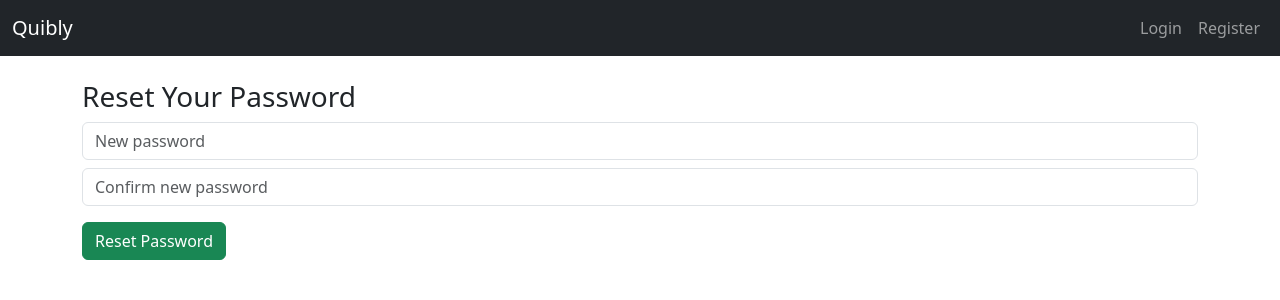
After one commit to vinay2105/QUIBLY, a Django app: page /reset-password/ in a window 1280 px wide. The commit adds this page. Shown: the top 300 px of the page. Run offline with Django 5.2, Linux system fonts and the light colour scheme.

Commit message:
Add custom forgot password flow with OTP verification

```diff
--- a/quibly_core/urls.py
+++ b/quibly_core/urls.py
@@ -13,6 +13,10 @@ urlpatterns = [
     path('like/<int:tweet_id>/', views.like_tweet_view, name='like_tweet'),
     path('comment/<int:tweet_id>/', views.comment_tweet_view, name='comment_tweet'),
     path('tweet/<int:tweet_id>/', views.view_tweet_view, name='view_tweet'),
+    path('forgot-password/', views.forgot_password_view, name='forgot_password'),
+path('verify-reset-otp/', views.verify_reset_otp_view, name='verify_reset_otp'),
+path('reset-password/', views.reset_password_view, name='reset_password'),
+
 
 
 
--- a/quibly_core/views.py
+++ b/quibly_core/views.py
@@ -168,3 +168,65 @@ def view_tweet_view(request, tweet_id):
         form = CommentForm()
 
     return render(request, 'view_tweet.html', {'tweet': tweet, 'form': form, 'comments': comments})
+
+
+from django.contrib.auth.models import User
+from django.core.mail import send_mail
+from django.contrib.auth.hashers import make_password
+
+def forgot_password_view(request):
+    if request.method == 'POST':
+        email = request.POST['email']
+        try:
+            user = User.objects.get(email=email)
+            otp = str(random.randint(100000, 999999))
+            request.session['reset_email'] = email
+            request.session['reset_otp'] = otp
+
+            send_mail(
+                'Your OTP to reset password - Quibly',
+                f'Your OTP is: {otp}',
+                'noreply@quibly.com',
+                [email],
+                fail_silently=False
+            )
+            messages.success(request, 'OTP sent to your email.')
+            return redirect('verify_reset_otp')
+        except User.DoesNotExist:
+            messages.error(request, 'No account with this email.')
+    return render(request, 'forgot_password.html')
+
+
+def verify_reset_otp_view(request):
+    if request.method == 'POST':
+        entered_otp = request.POST['otp']
+        if entered_otp == request.session.get('reset_otp'):
+            return redirect('reset_password')
+        else:
+            messages.error(request, 'Invalid OTP')
+            return redirect('verify_reset_otp')
+    return render(request, 'verify_reset_otp.html')
+
+
+def reset_password_view(request):
+    if request.method == 'POST':
+        password1 = request.POST['password1']
+        password2 = request.POST['password2']
+        if password1 == password2:
+            email = request.session.get('reset_email')
+            try:
+                user = User.objects.get(email=email)
+                user.password = make_password(password1)
+                user.save()
+
+                # Clear session
+                request.session.pop('reset_email')
+                request.session.pop('reset_otp')
+
+                messages.success(request, 'Password reset successful.')
+                return redirect('login')
+            except User.DoesNotExist:
+                messages.error(request, 'Something went wrong.')
+        else:
+            messages.error(request, 'Passwords do not match.')
+    return render(request, 'reset_password.html')
--- a/templates/login.html
+++ b/templates/login.html
@@ -19,6 +19,8 @@
         <label for="password" class="form-label">Password</label>
         <input type="password" class="form-control" name="password" required>
     </div>
+    <p class="mt-2"><a href="{% url 'forgot_password' %}">Forgot Password?</a></p>
+
     <button type="submit" class="btn btn-primary">Login</button>
 </form>
 
--- /dev/null
+++ b/templates/reset_password.html
@@ -0,0 +1,11 @@
+{% extends 'base.html' %}
+{% block title %}Reset Password{% endblock %}
+{% block content %}
+<h3>Reset Your Password</h3>
+<form method="post">
+    {% csrf_token %}
+    <input type="password" name="password1" class="form-control mb-2" placeholder="New password" required>
+    <input type="password" name="password2" class="form-control mb-3" placeholder="Confirm new password" required>
+    <button class="btn btn-success">Reset Password</button>
+</form>
+{% endblock %}
```
Also changed, not shown: templates/forgot_password.html (added, +12 -0 lines), templates/verify_reset_otp.html (added, +10 -0 lines).
